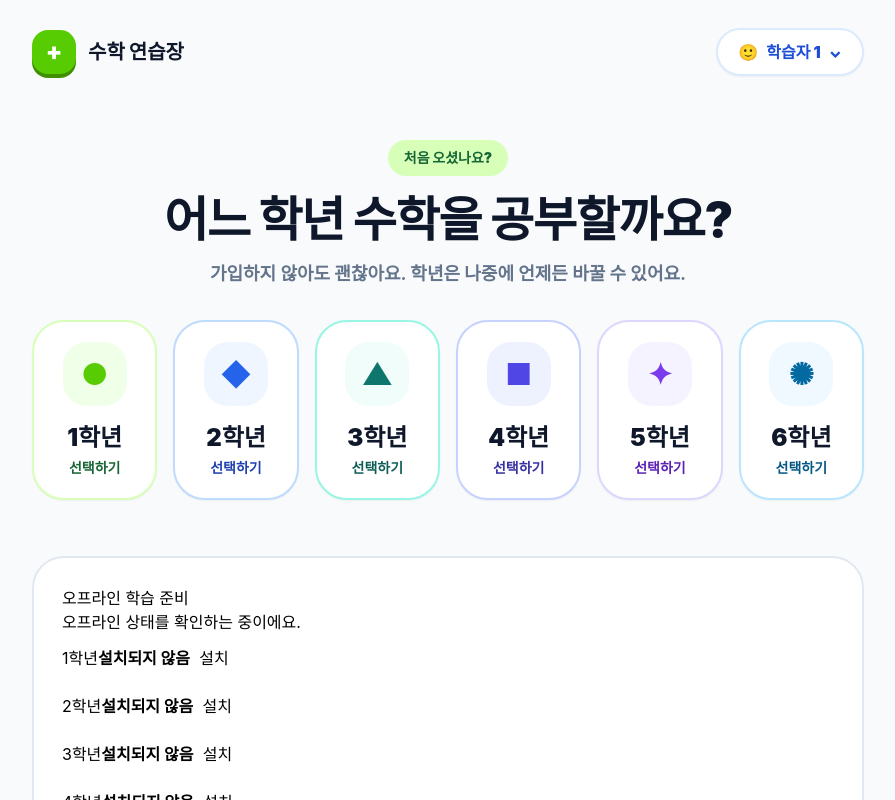
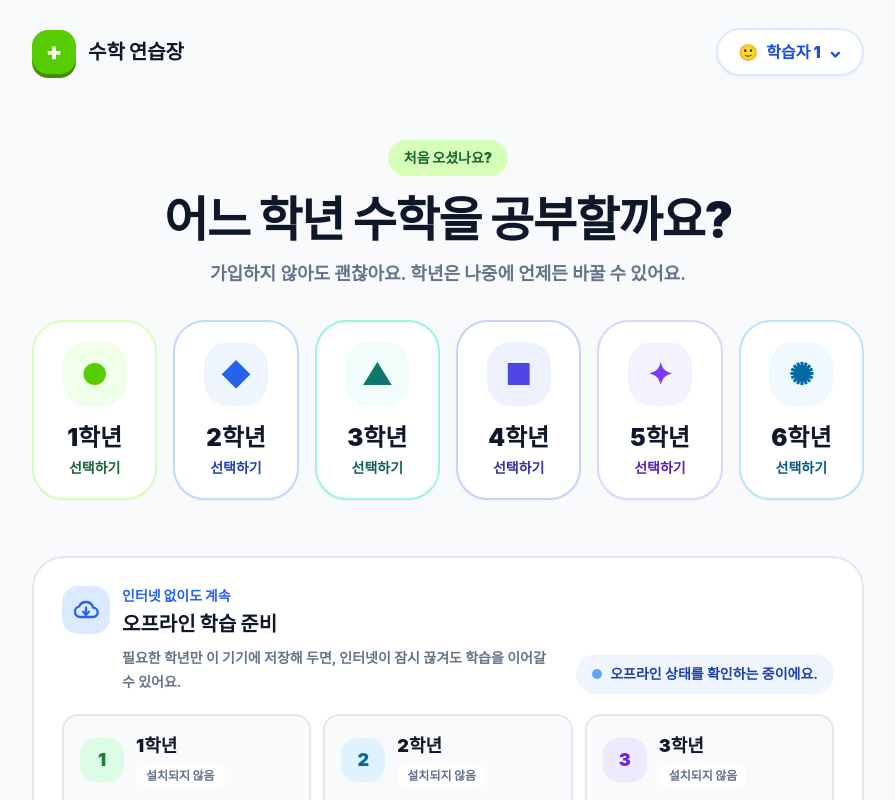
Before and after one commit to outliner-coach/math_assist, a Next.js app: page /math_assist/home in a window 1280 px wide. Shown: the top 800 px of the page, without its empty margins (192-1087 px from the left). Built offline with nearby package versions, Linux system fonts and the light colour scheme.

Commit message:
fix: polish offline learning controls

```diff
--- a/src/components/OfflinePackManager.tsx
+++ b/src/components/OfflinePackManager.tsx
@@ -3,8 +3,8 @@
 /**
  * OfflinePackManager — 학년별 오프라인 팩 설치·업데이트·제거 UI (T5).
  *
- * Unwired by contract: shell integration belongs to a later task, so this
- * component is not registered anywhere. It renders an accessible group
+ * The guest home renders this component as the public offline control surface.
+ * It renders an accessible group
  * (role="group"), a polite live region (role="status" aria-live="polite"),
  * native keyboard-operable buttons with ≥48px touch targets, and human-readable
  * state text. Fixed error codes are translated to Korean guidance and never
@@ -33,11 +33,15 @@ export interface OfflinePackManagerProps {
   client?: OfflinePackClient | null
 }
 
-interface OfflineStore {
+export interface OfflineStore {
   subscribe(listener: (snapshot: OfflineSnapshot) => void): () => void
   getSnapshot(): OfflineSnapshot
   getServerSnapshot(): OfflineSnapshot
+  installGradePack(grade: OfflineGradeValue): Promise<void>
+  removeGradePack(grade: OfflineGradeValue): Promise<void>
 }
+
+type OfflinePackClientFactory = () => OfflinePackClient | null
 
 interface GradeView {
   grade: OfflineGradeValue
@@ -138,22 +142,51 @@ function buildGradeView(grade: OfflineGradeValue, snapshot: OfflineSnapshot): Gr
   }
 }
 
-function createLazyStore(): OfflineStore {
+export function createLazyOfflineStore(
+  createClient: OfflinePackClientFactory = createBrowserOfflinePackClient,
+): OfflineStore {
   const initial = createInitialSnapshot()
-  let created: ReturnType<typeof createBrowserOfflinePackClient> = null
+  let created: OfflinePackClient | null = null
+  let queryStarted = false
+
+  function getOrCreateClient(): OfflinePackClient | null {
+    if (!created) {
+      created = createClient()
+    }
+    return created
+  }
+
+  function queryStateOnce(activeClient: OfflinePackClient): void {
+    if (queryStarted) {
+      return
+    }
+    queryStarted = true
+    void activeClient.queryState().catch(() => {})
+  }
 
   return {
     subscribe(listener) {
-      if (!created) {
-        created = createBrowserOfflinePackClient()
+      const activeClient = getOrCreateClient()
+      if (!activeClient) {
+        return () => {}
       }
-      return created ? created.subscribe(listener) : () => {}
+      const unsubscribe = activeClient.subscribe(listener)
+      queryStateOnce(activeClient)
+      return unsubscribe
     },
     getSnapshot() {
       return created ? created.getSnapshot() : initial
     },
     getServerSnapshot() {
       return initial
+    },
+    installGradePack(grade) {
+      const activeClient = getOrCreateClient()
+      return activeClient ? activeClient.installGradePack(grade) : Promise.resolve()
+    },
+    removeGradePack(grade) {
+      const activeClient = getOrCreateClient()
+      return activeClient ? activeClient.removeGradePack(grade) : Promise.resolve()
     },
   }
 }
@@ -162,15 +195,27 @@ function createStoreForClient(client: OfflinePackClient | null): OfflineStore {
   // An injected client is an explicit deterministic snapshot source (tests,
   // future shell wiring), so both snapshots read from it directly.
   if (client) {
+    let queryStarted = false
     return {
       subscribe(listener) {
-        return client.subscribe(listener)
+        const unsubscribe = client.subscribe(listener)
+        if (!queryStarted) {
+          queryStarted = true
+          void client.queryState().catch(() => {})
+        }
+        return unsubscribe
       },
       getSnapshot() {
         return client.getSnapshot()
       },
       getServerSnapshot() {
         return client.getSnapshot()
+      },
+      installGradePack(grade) {
+        return client.installGradePack(grade)
+      },
+      removeGradePack(grade) {
+        return client.removeGradePack(grade)
       },
     }
   }
@@ -185,10 +230,52 @@ function createStoreForClient(client: OfflinePackClient | null): OfflineStore {
     getServerSnapshot() {
       return initial
     },
+    installGradePack() {
+      return Promise.resolve()
+    },
+    removeGradePack() {
+      return Promise.resolve()
+    },
   }
 }
 
 const TOUCH_TARGET_STYLE = { minWidth: '48px', minHeight: '48px' } as const
+
+const GRADE_ACCENT_CLASSES: Record<OfflineGradeValue, string> = {
+  1: 'bg-[#dcfce7] text-[#15803d]',
+  2: 'bg-[#e0f2fe] text-[#0369a1]',
+  3: 'bg-[#ede9fe] text-[#6d28d9]',
+  4: 'bg-[#ffedd5] text-[#c2410c]',
+  5: 'bg-[#fce7f3] text-[#be185d]',
+  6: 'bg-[#e0e7ff] text-[#4338ca]',
+}
+
+function statusTone(status: OfflineSnapshot['grades'][OfflineGradeValue]['status']): string {
+  switch (status) {
+    case 'installed':
+      return 'bg-[#dcfce7] text-[#166534]'
+    case 'update-available':
+      return 'bg-[#fef3c7] text-[#92400e]'
+    case 'installing':
+      return 'bg-[#dbeafe] text-[#1d4ed8]'
+    case 'removing':
+      return 'bg-[#e2e8f0] text-[#475569]'
+    case 'error':
+      return 'bg-[#fee2e2] text-[#b91c1c]'
+    default:
+      return 'bg-white text-[#64748b]'
+  }
+}
+
+function actionTone(view: GradeView): string {
+  if (view.busy) {
+    return 'cursor-wait border-[#cbd5e1] bg-[#e2e8f0] text-[#64748b]'
+  }
+  if (view.canRemove && !view.canInstall) {
+    return 'border-[#cbd5e1] bg-white text-[#475569] hover:border-[#94a3b8] hover:bg-[#f8fafc]'
+  }
+  return 'border-[#1d4ed8] bg-[#2563eb] text-white shadow-sm hover:bg-[#1d4ed8]'
+}
 
 export default function OfflinePackManager({ grades, client }: OfflinePackManagerProps) {
   const resolvedGrades = useMemo<readonly OfflineGradeValue[]>(() => {
@@ -198,7 +285,7 @@ export default function OfflinePackManager({ grades, client }: OfflinePackManage
     return grades.filter(isOfflineGrade)
   }, [grades])
 
-  const [lazyStore] = useState<OfflineStore>(() => createLazyStore())
+  const [lazyStore] = useState<OfflineStore>(() => createLazyOfflineStore())
   const store = useMemo<OfflineStore>(
     () => (client !== undefined ? createStoreForClient(client) : lazyStore),
     [client, lazyStore],
@@ -208,22 +295,19 @@ export default function OfflinePackManager({ grades, client }: OfflinePackManage
 
   const handleAction = useCallback(
     async (grade: OfflineGradeValue, view: GradeView) => {
-      if (!client) {
-        return
-      }
       if (view.canUpdate) {
-        await client.installGradePack(grade)
+        await store.installGradePack(grade)
         return
       }
       if (view.canRemove && !view.canInstall) {
-        await client.removeGradePack(grade)
+        await store.removeGradePack(grade)
         return
       }
       if (view.canInstall) {
-        await client.installGradePack(grade)
+        await store.installGradePack(grade)
       }
     },
-    [client],
+    [store],
   )
 
   const liveMessage =
@@ -232,22 +316,77 @@ export default function OfflinePackManager({ grades, client }: OfflinePackManage
       : resolveLiveMessage(snapshot)
 
   return (
-    <section role="group" aria-label="오프라인 학년 팩">
-      <h2>오프라인 학습 준비</h2>
-      <p role="status" aria-live="polite">
-        {liveMessage}
-      </p>
-      <ul>
+    <section
+      role="group"
+      aria-label="오프라인 학년 팩"
+      className="space-y-5"
+      data-testid="offline-pack-manager"
+    >
+      <div className="flex flex-col gap-4 lg:flex-row lg:items-end lg:justify-between">
+        <div className="flex min-w-0 items-start gap-3">
+          <span
+            aria-hidden="true"
+            className="grid h-12 w-12 shrink-0 place-items-center rounded-2xl bg-[#dbeafe] text-[#2563eb]"
+          >
+            <svg viewBox="0 0 24 24" className="h-7 w-7" fill="none" stroke="currentColor" strokeWidth="2" strokeLinecap="round" strokeLinejoin="round">
+              <path d="M7 18a4.6 4.6 0 0 1-.8-9.1A6.3 6.3 0 0 1 18.1 10 4 4 0 0 1 18 18H7Z" />
+              <path d="M12 10v6" />
+              <path d="m9.5 13.5 2.5 2.5 2.5-2.5" />
+            </svg>
+          </span>
+          <div className="min-w-0">
+            <p className="text-sm font-black text-[#2563eb]">인터넷 없이도 계속</p>
+            <h2 className="mt-1 text-xl font-black text-[#0f172a]">오프라인 학습 준비</h2>
+            <p className="mt-2 max-w-2xl text-sm font-bold leading-6 text-[#64748b]">
+              필요한 학년만 이 기기에 저장해 두면, 인터넷이 잠시 끊겨도 학습을 이어갈 수 있어요.
+            </p>
+          </div>
+        </div>
+        <p
+          role="status"
+          aria-live="polite"
+          className="inline-flex min-h-[40px] shrink-0 items-center gap-2 self-start rounded-full bg-[#eff6ff] px-4 py-2 text-sm font-bold text-[#1e40af] lg:self-auto"
+        >
+          <span aria-hidden="true" className="h-2.5 w-2.5 rounded-full bg-[#60a5fa]" />
+          {liveMessage}
+        </p>
+      </div>
+      <ul data-testid="offline-pack-grid" className="grid gap-3 sm:grid-cols-2 lg:grid-cols-3">
         {resolvedGrades.map(grade => {
           const view = buildGradeView(grade, snapshot)
+          const status = snapshot.grades[grade].status
           return (
-            <li key={grade}>
-              <span>{`${grade}학년`}</span>
-              <strong data-grade-status={view.statusLabel}>{view.statusLabel}</strong>
-              {view.detail !== null ? <small>{view.detail}</small> : null}
+            <li
+              key={grade}
+              data-testid={`offline-pack-grade-${grade}`}
+              className="flex min-w-0 flex-col rounded-2xl border-2 border-[#e2e8f0] bg-[#f8fafc] p-4 shadow-sm"
+            >
+              <div className="flex min-w-0 items-center gap-3">
+                <span
+                  aria-hidden="true"
+                  className={`grid h-11 w-11 shrink-0 place-items-center rounded-2xl text-lg font-black ${GRADE_ACCENT_CLASSES[grade]}`}
+                >
+                  {grade}
+                </span>
+                <div className="min-w-0">
+                  <p className="text-lg font-black text-[#0f172a]">{`${grade}학년`}</p>
+                  <strong
+                    data-grade-status={view.statusLabel}
+                    className={`mt-1 inline-flex max-w-full items-center rounded-full px-2.5 py-1 text-xs font-black ${statusTone(status)}`}
+                  >
+                    {view.statusLabel}
+                  </strong>
+                </div>
+              </div>
+              {view.detail !== null ? (
+                <small className="mt-3 block rounded-xl bg-[#fff1f2] px-3 py-2 text-xs font-bold leading-5 text-[#b91c1c]">
+                  {view.detail}
+                </small>
+              ) : null}
               <button
                 type="button"
                 style={TOUCH_TARGET_STYLE}
+                className={`mt-4 inline-flex w-full items-center justify-center rounded-xl border-2 px-4 py-2.5 font-black transition-colors focus-visible:outline-none focus-visible:ring-4 focus-visible:ring-[#bfdbfe] disabled:opacity-80 ${actionTone(view)}`}
                 disabled={view.busy}
                 onClick={() => {
                   void handleAction(grade, view)
```
Also changed, not shown: 4 other files (tests, documents, lock files or other folders).
